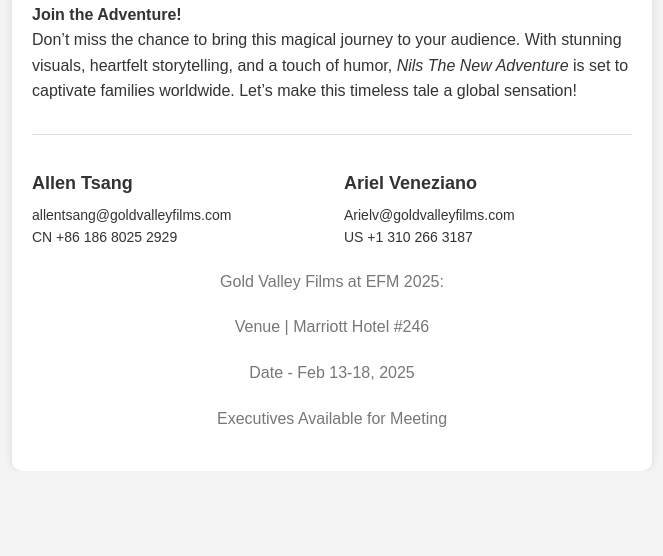
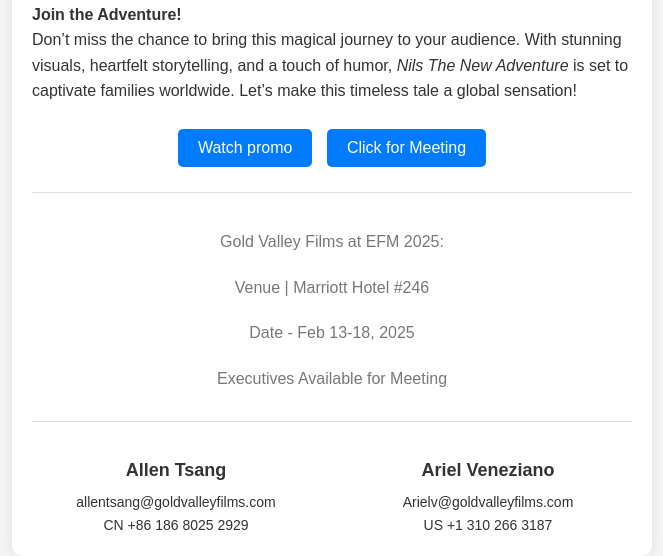
Before and after one commit to AllenTsang-CN/NILS, a plain HTML site: page index.html in a window 1280 px wide. Shown: the part 1485-2041 px from the top of the page, without its empty margins (308-971 px from the left). Before the commit the page ends 1956 px from the top, so only its background shows below. Drawn offline with Linux system fonts and the light colour scheme.

Commit message:
index.html
undated

```diff
--- a/index.html
+++ b/index.html
@@ -40,14 +40,32 @@
           height: auto;
           border-radius: 10px;
       }
-        .signature {
+      .button-container {
+          text-align: center;
+          margin-bottom: 20px;
+      }
+      .button {
+          display: inline-block;
+          margin: 5px;
+          padding: 10px 20px;
+          background-color: #007BFF;
+          color: white;
+          text-decoration: none;
+          border-radius: 5px;
+          transition: background-color 0.3s;
+      }
+      .button:hover {
+          background-color: #0056b3;
+      }
+      .signature-container {
           display: flex;
           justify-content: space-between;
           margin-top: 30px;
           padding-top: 20px;
           border-top: 1px solid #ddd;
       }
-        .signature .left, .signature .right {
+      .signature {
+          text-align: center;
           width: 48%;
       }
       .signature h3 {
@@ -58,6 +76,14 @@
           font-size: 14px;
           margin: 0;
       }
+      .efm-info {
+          text-align: center;
+          margin-top: 20px;
+          font-size: 14px;
+          color: #777;
+          border-top: 1px solid #ddd;
+          padding-top: 20px;
+      }
   </style>
 </head>
 <body>
@@ -66,7 +92,7 @@
 
       <!-- GIF Section -->
       <div class="gif-container">
-            <img src="https://raw.github.com/AllenTsang-CN/NILS/main/morton.gif" alt="Morton the Goose">
+          <img src="https://raw.github.com/AllenTsang-CN/NILS/main/morton-crop.gif" alt="Morton the Goose">
       </div>
 
       <!-- First Paragraph -->
@@ -99,27 +125,33 @@
           Don’t miss the chance to bring this magical journey to your audience. With stunning visuals, heartfelt storytelling, and a touch of humor, <em>Nils The New Adventure</em> is set to captivate families worldwide. Let’s make this timeless tale a global sensation!
       </p>
 
+      <!-- Button Section -->
+      <div class="button-container">
+          <a href="https://vimeo.com/1054118836" class="button">Watch promo</a>
+          <a href="mailto:sales@goldvalleyfilms.com?subject=GVF_EFM2025_Meeting%20request" class="button">Click for Meeting</a>
+      </div>
+
+      <!-- EFM 2025 Conference Info -->
+      <div class="efm-info">
+          <p>Gold Valley Films at EFM 2025:</p>
+          <p>Venue | Marriott Hotel #246</p>
+          <p>Date - Feb 13-18, 2025</p>
+          <p>Executives Available for Meeting</p>
+      </div>
+
       <!-- Signature Section -->
+      <div class="signature-container">
           <div class="signature">
-            <div class="left">
               <h3>Allen Tsang</h3>
               <p>allentsang@goldvalleyfilms.com</p>
               <p>CN +86 186 8025 2929</p>
           </div>
-            <div class="right">
+          <div class="signature">
               <h3>Ariel Veneziano</h3>
               <p>Arielv@goldvalleyfilms.com</p>
               <p>US +1 310 266 3187</p>
           </div>
       </div>
-
-        <!-- Footer -->
-        <div style="text-align: center; margin-top: 20px; font-size: 14px; color: #777;">
-            <p>Gold Valley Films at EFM 2025:</p>
-            <p>Venue | Marriott Hotel #246</p>
-            <p>Date - Feb 13-18, 2025</p>
-            <p>Executives Available for Meeting</p>
-        </div>
   </div>
 </body>
 </html>
```
Lines whose indentation alone changed are shown as unchanged.
